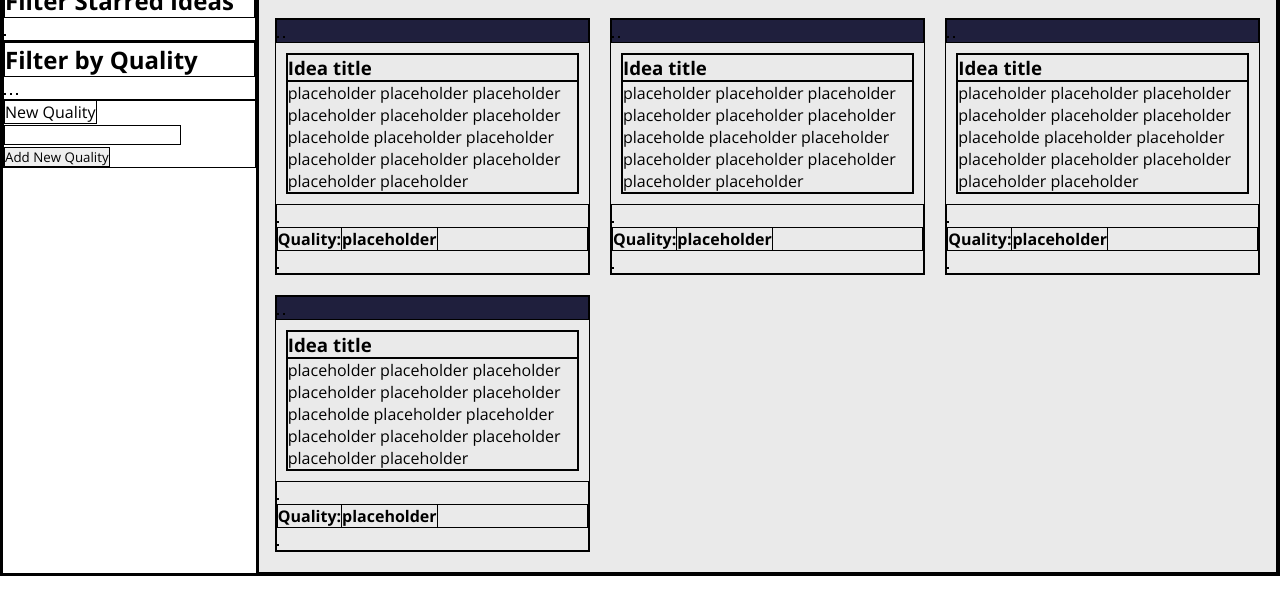
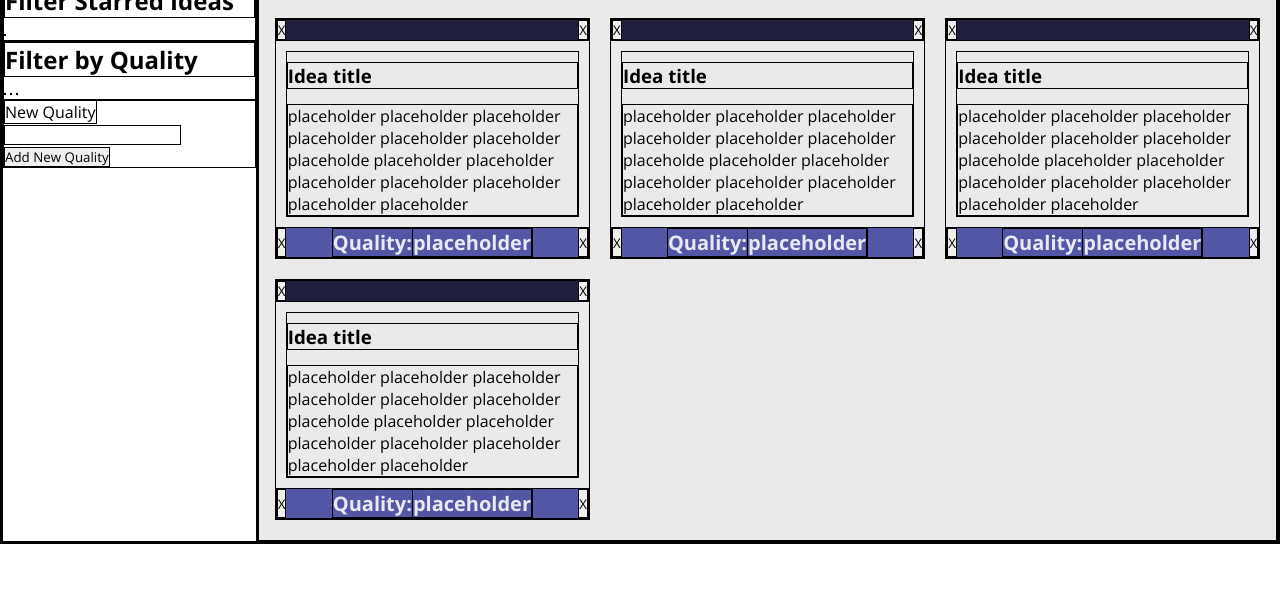
Before and after one commit to ArAprojects/Idea-Box-Redux, a plain HTML site: page index.html in a window 1280 px wide. Shown: the part 58-672 px from the top of the page. Drawn offline with nearby package versions, Linux system fonts and the light colour scheme.

Commit message:
adding buttons to cards in bottom section

```diff
--- a/index.html
+++ b/index.html
@@ -47,8 +47,8 @@
       <article class="bottom-display">
         <aside class="card">
           <div class="card-title">
-            <button class="star-card-button" type="button" name="button"></button>
-            <button class="delete-card-button" type="button" name="button"></button>
+            <button class="star-card-button" type="button" name="button">X</button>
+            <button class="delete-card-button" type="button" name="button">X</button>
           </div>
           <div class="card-body-title">
             <h3 class="idea-title">Idea title</h3>
@@ -56,15 +56,15 @@
               placeholder placeholder</p>
           </div>
           <div class="card-footer">
-            <button class="up-quality-button" type="button" name="button"></button>
+            <button class="up-quality-button" type="button" name="button">X</button>
             <h4>Quality:<span class="quality-level-selection">placeholder</span></h4>
-            <button class="down-quality-button" type="button" name="button"></button>
+            <button class="down-quality-button" type="button" name="button">X</button>
           </div>
         </aside>
         <aside class="card">
           <div class="card-title">
-            <button class="star-card-button" type="button" name="button"></button>
-            <button class="delete-card-button" type="button" name="button"></button>
+            <button class="star-card-button" type="button" name="button">X</button>
+            <button class="delete-card-button" type="button" name="button">X</button>
           </div>
           <div class="card-body-title">
             <h3 class="idea-title">Idea title</h3>
@@ -72,15 +72,15 @@
               placeholder placeholder</p>
           </div>
           <div class="card-footer">
-            <button class="up-quality-button" type="button" name="button"></button>
+            <button class="up-quality-button" type="button" name="button">X</button>
             <h4>Quality:<span class="quality-level-selection">placeholder</span></h4>
-            <button class="down-quality-button" type="button" name="button"></button>
+            <button class="down-quality-button" type="button" name="button">X</button>
           </div>
         </aside>
         <aside class="card">
           <div class="card-title">
-            <button class="star-card-button" type="button" name="button"></button>
-            <button class="delete-card-button" type="button" name="button"></button>
+            <button class="star-card-button" type="button" name="button">X</button>
+            <button class="delete-card-button" type="button" name="button">X</button>
           </div>
           <div class="card-body-title">
             <h3 class="idea-title">Idea title</h3>
@@ -88,15 +88,15 @@
               placeholder placeholder</p>
           </div>
           <div class="card-footer">
-            <button class="up-quality-button" type="button" name="button"></button>
+            <button class="up-quality-button" type="button" name="button">X</button>
             <h4>Quality:<span class="quality-level-selection">placeholder</span></h4>
-            <button class="down-quality-button" type="button" name="button"></button>
+            <button class="down-quality-button" type="button" name="button">X</button>
           </div>
         </aside>
         <aside class="card">
           <div class="card-title">
-            <button class="star-card-button" type="button" name="button"></button>
-            <button class="delete-card-button" type="button" name="button"></button>
+            <button class="star-card-button" type="button" name="button">X</button>
+            <button class="delete-card-button" type="button" name="button">X</button>
           </div>
           <div class="card-body-title">
             <h3 class="idea-title">Idea title</h3>
@@ -104,9 +104,9 @@
               placeholder placeholder</p>
           </div>
           <div class="card-footer">
-            <button class="up-quality-button" type="button" name="button"></button>
+            <button class="up-quality-button" type="button" name="button">X</button>
             <h4>Quality:<span class="quality-level-selection">placeholder</span></h4>
-            <button class="down-quality-button" type="button" name="button"></button>
+            <button class="down-quality-button" type="button" name="button">X</button>
           </div>
         </aside>
       </article>
--- a/styles.css
+++ b/styles.css
@@ -21,7 +21,7 @@ body {
 }
 
 .top-input {
-  background-color: #A9AAd2;
+  background-color: #A9AAD2;
 }
 
 .bottom-display {
@@ -40,9 +40,24 @@ body {
 
 .card-title {
   background-color: #1F1F3D;
+  display: flex;
+  justify-content: space-between;
 }
 
-.idead-title {
+.idea-title {
   margin-top: 10px;
   margin-bottom: 15px;
 }
+
+.card-footer h4 {
+  text-align: center;
+  color: #E9E9F3;
+  font-size: 20px;
+}
+
+.card-footer {
+  background-color: #5356A4;
+  justify-content: space-between;
+  display: flex;
+  justify-content: space-between;
+}
```
